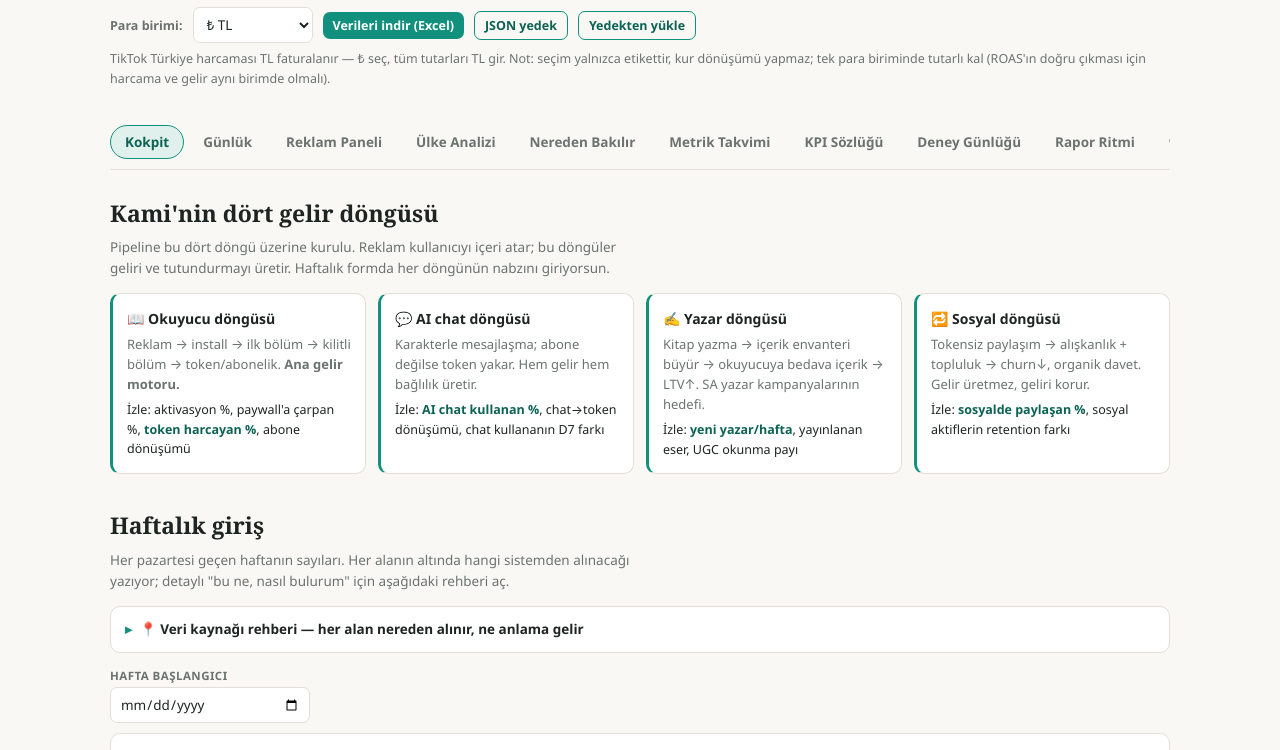
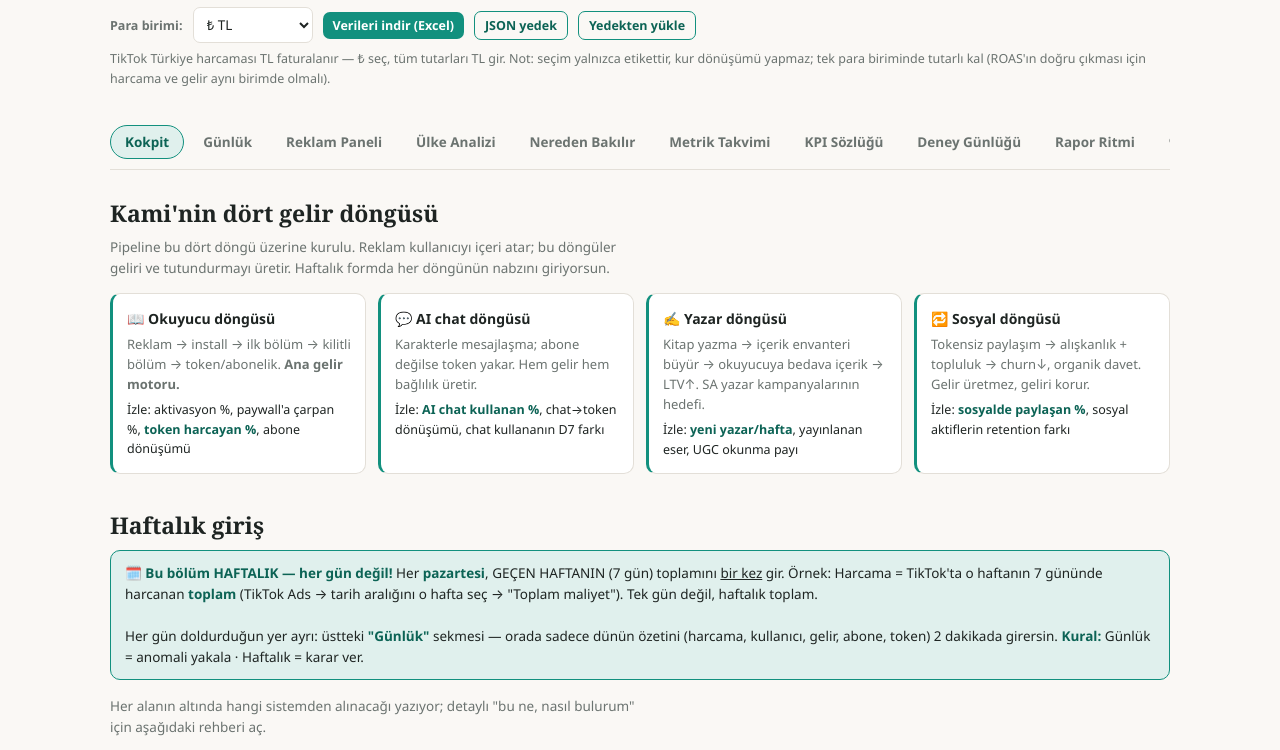
Before and after one commit to tugceaydemir/growth-os, a plain HTML site: page index.html in a window 1280 px wide. Shown: the part 186-936 px from the top of the page. Drawn offline with Linux system fonts and the light colour scheme.

Commit message:
v8: haftalik vs gunluk kafa karisikligini gideren uyari kutusu

```diff
--- a/index.html
+++ b/index.html
@@ -182,7 +182,8 @@ small.src b{color:var(--accent-ink)}
   </div>
 
   <h2 style="margin-top:34px">Haftalık giriş</h2>
-  <p class="note">Her pazartesi geçen haftanın sayıları. Her alanın altında hangi sistemden alınacağı yazıyor; detaylı "bu ne, nasıl bulurum" için aşağıdaki rehberi aç.</p>
+  <div class="infobox">🗓️ <b>Bu bölüm HAFTALIK — her gün değil!</b> Her <b>pazartesi</b>, GEÇEN HAFTANIN (7 gün) toplamını <u>bir kez</u> gir. Örnek: Harcama = TikTok'ta o haftanın 7 gününde harcanan <b>toplam</b> (TikTok Ads → tarih aralığını o hafta seç → "Toplam maliyet"). Tek gün değil, haftalık toplam.<br><br>Her gün doldurduğun yer ayrı: üstteki <b>"Günlük"</b> sekmesi — orada sadece dünün özetini (harcama, kullanıcı, gelir, abone, token) 2 dakikada girersin. <b>Kural:</b> Günlük = anomali yakala · Haftalık = karar ver.</div>
+  <p class="note">Her alanın altında hangi sistemden alınacağı yazıyor; detaylı "bu ne, nasıl bulurum" için aşağıdaki rehberi aç.</p>
 
   <details class="grp"><summary>📍 Veri kaynağı rehberi — her alan nereden alınır, ne anlama gelir</summary><div class="inner">
     <div class="tblwrap"><table>
```
